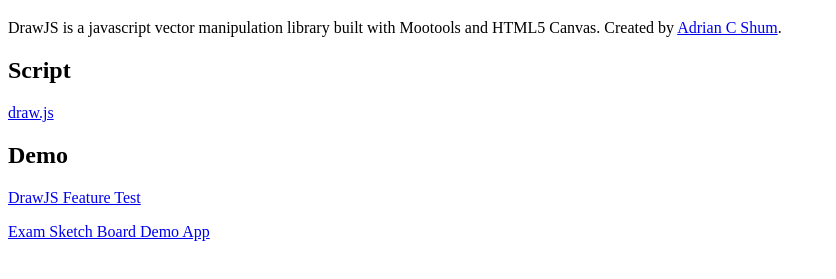
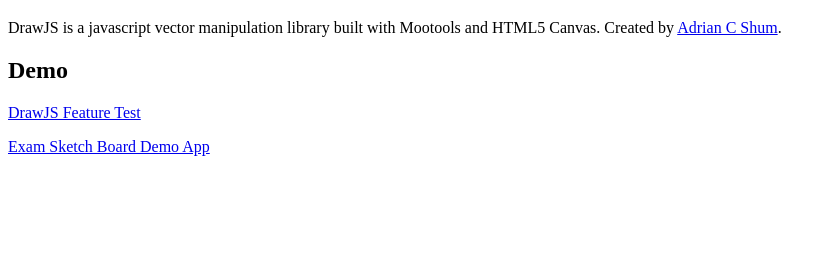
Before and after one commit to dsqmoore/DrawJS, a plain HTML site: page index.html in a window 1280 px wide. Shown: the part 61-340 px from the top of the page, without its empty margins (0-836 px from the left). Drawn offline with Linux system fonts and the light colour scheme.

```diff
--- a/index.html
+++ b/index.html
@@ -12,8 +12,6 @@
 <body>
 	<h1>DrawJS</h1>
 	<p>DrawJS is a javascript vector manipulation library built with Mootools and HTML5 Canvas. Created by <a href="http://cshum.com">Adrian C Shum</a>.</p>
-	<h2>Script</h2>
-	<p><a href="draw.js">draw.js</a></p>
 	<h2>Demo</h2>
 	<p><a href="test.html">DrawJS Feature Test</a></p>
 	<p><a href="exam.html#src=demo.jpg&v=true">Exam Sketch Board Demo App</a></p>
```
